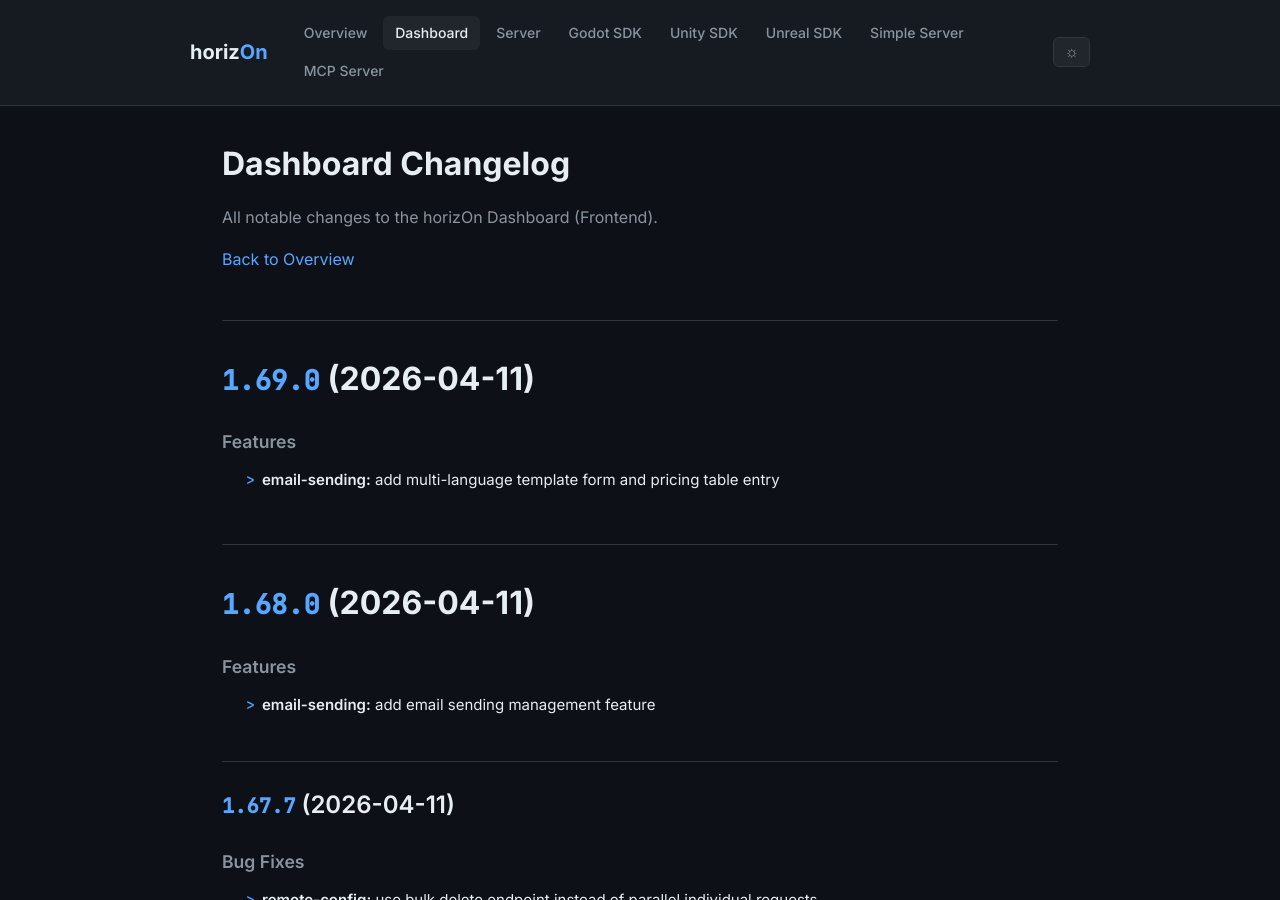
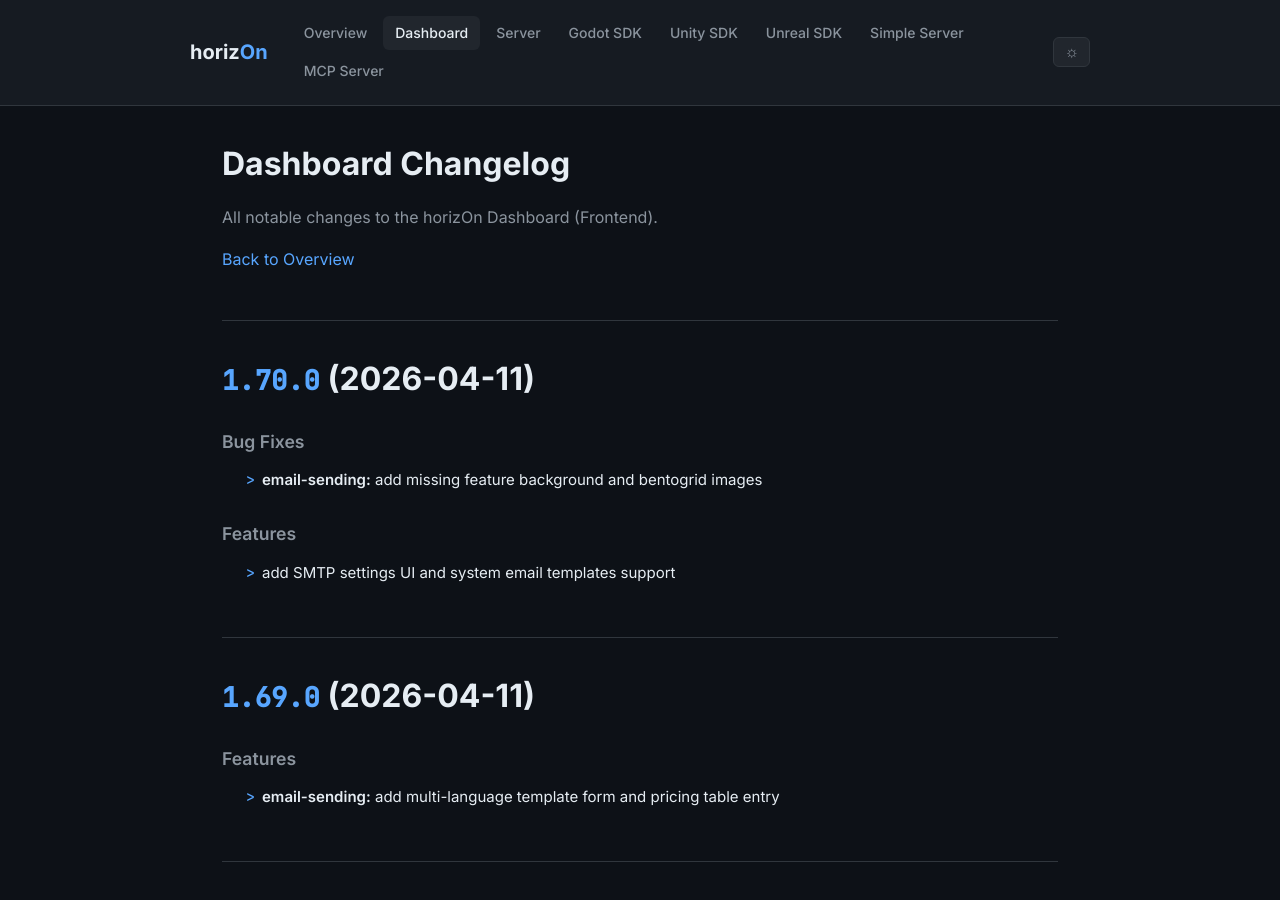
Before and after one commit to ProjectMakersDE/horizOn-Changelog, a Jekyll site: the page built from dashboard-changelog.md, in a window 1280 px wide and 900 px high. Built offline with Jekyll 4.4.1, drawn with Linux system fonts in a browser that asks for light colours.

Commit message:
chore: sync changelogs [skip ci]

```diff
--- a/dashboard-changelog.md
+++ b/dashboard-changelog.md
@@ -8,6 +8,18 @@ title: Dashboard Changelog
 All notable changes to the horizOn Dashboard (Frontend).
 
 [Back to Overview](.)
+
+# [1.70.0](https://github.com/ProjectMakersDE/horizOn-Dashboard/compare/v1.69.0...v1.70.0) (2026-04-11)
+
+
+### Bug Fixes
+
+* **email-sending:** add missing feature background and bentogrid images ([02b9b43](https://github.com/ProjectMakersDE/horizOn-Dashboard/commit/02b9b4388f0e1f39fac67df169447bb2f50ec164))
+
+
+### Features
+
+* add SMTP settings UI and system email templates support ([668541f](https://github.com/ProjectMakersDE/horizOn-Dashboard/commit/668541f25ea09207fc4a05096516154a4f3e1a29))
 
 # [1.69.0](https://github.com/ProjectMakersDE/horizOn-Dashboard/compare/v1.68.0...v1.69.0) (2026-04-11)
 
```
Also changed, not shown: index.md (+1 -1 lines).
